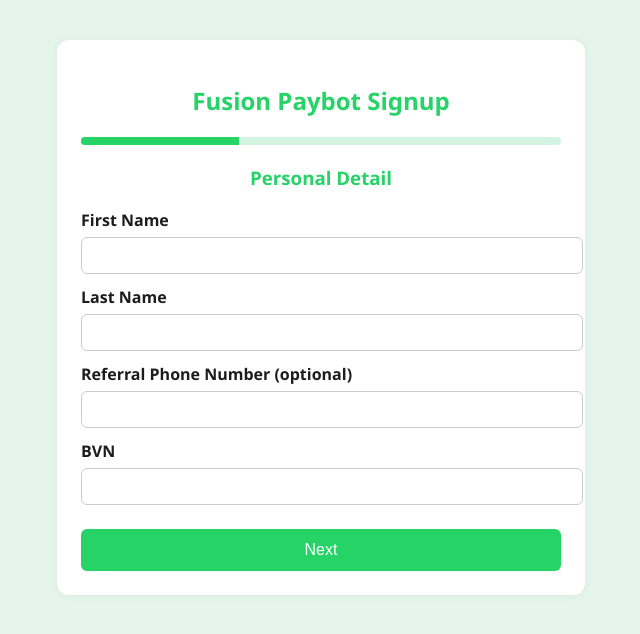
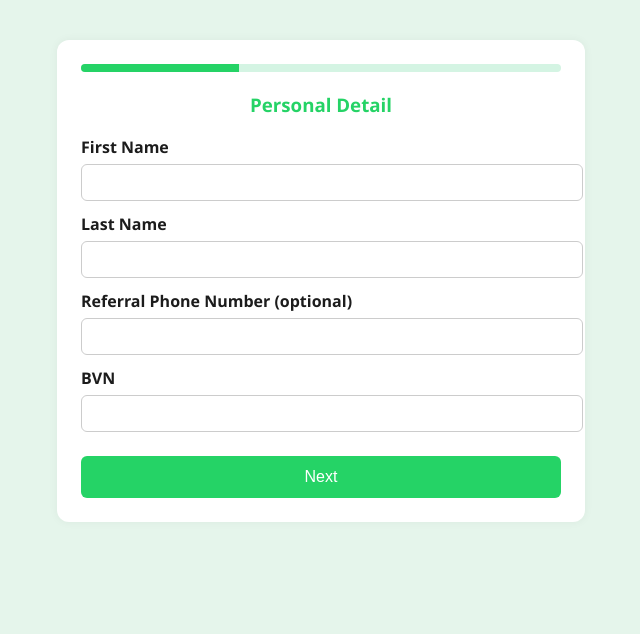
Before and after one commit to joinfusion/joinfusion.github.io, a plain HTML site: page index.html in a window 1280 px wide. Shown: the whole page, without its empty margins (319-959 px from the left). Drawn offline with Linux system fonts and the light colour scheme.

Commit message:
Update index.html

```diff
--- a/index.html
+++ b/index.html
@@ -85,7 +85,7 @@
 </head>
 <body>
   <div class="container">
-    <h2>Fusion Paybot Signup</h2>
+   <!--<h2>Fusion Paybot Signup</h2>-->
     <div class="progress-bar">
       <div id="progressFill" class="progress-bar-fill"></div>
     </div>
```
